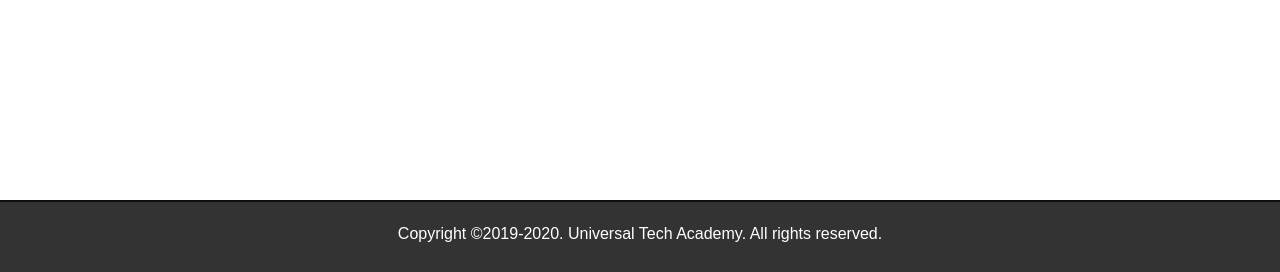
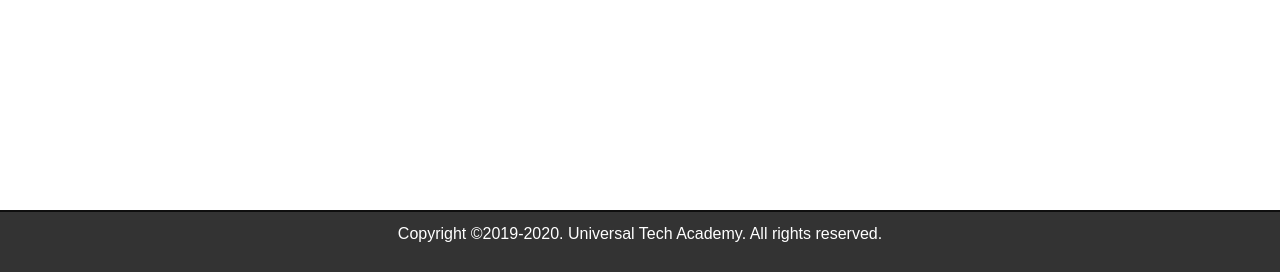
Before and after one commit to AndyFerrie/enrollment, a Flask app: page / in a window 1280 px wide. Shown: the part 528-800 px from the top of the page. Run offline with Flask 3, Linux system fonts and the light colour scheme; some libraries are stand-ins or nearby versions.

Commit message:
Fixes footer position

```diff
--- a/application/static/css/main.css
+++ b/application/static/css/main.css
@@ -11,8 +11,7 @@ html,
 body {
   font-family: Arial, Helvetica, sans-serif;
   height: 100%;
-    position: relative;
-    margin:0px;
+  margin: 0px;
 }
 
 header {
@@ -29,18 +28,21 @@ a {
   color: blue;
 }
 
-a:hover { color : red;}
+a:hover {
+  color: red;
+}
 
 hr {
   width: 100%;
-    height:4px;
+  height: 4px;
   margin-left: auto;
   margin-right: auto;
   background-color: darkblue;
   border: 0 none;
 }
 
-input[type=text], input[type=password] {
+input[type="text"],
+input[type="password"] {
   width: 100%;
   padding: 15px;
   margin: 5px 0 22px 0;
@@ -49,26 +51,32 @@ input[type=text], input[type=password] {
   background: #f1f1f1;
 }
 
-input[type=text]:focus, input[type=password]:focus {
+input[type="text"]:focus,
+input[type="password"]:focus {
   background-color: #ddd;
   outline: none;
 }
 
+.page-container {
+  display: flex;
+  flex-direction: column;
+  min-height: 100vh;
+}
+
 .top-container {
   background: #ccc;
-    padding:5px;
-    border-bottom:2px solid #0f0f0f;
+  padding: 5px;
+  border-bottom: 2px solid #0f0f0f;
 }
 .bottom-container {
   background: #333;
-    padding:5px;
-    border-top:2px solid #0f0f0f;
-    position:absolute;
-    bottom:0;
+  padding: 5px;
+  border-top: 2px solid #0f0f0f;
+  margin-top: auto;
 }
 
 .container-term {
-    width:80%;
+  width: 80%;
   margin-left: auto;
   margin-right: auto;
   text-align: left;
@@ -78,8 +86,8 @@ footer {
   height: 50px;
   color: white;
   padding: 5px;
-    margin-top: 10px;
   bottom: 0px;
+  flex-shrink: 0;
 }
 
 .btn-submit {
--- a/application/templates/layout.html
+++ b/application/templates/layout.html
@@ -14,14 +14,17 @@
         />
     </head>
     <body>
+        <div class="page-container">
             <div class="container-fluid text-center top-container">
                 <img
                     src="{{ url_for('static', filename='images/uta-logo-200.png')}}"
                 />
             </div>
             <div class="container">
-            {% include "includes/nav.html" %} {% block content %} {% endblock %}
+                {% include "includes/nav.html" %} {% block content %} {%
+                endblock %}
             </div>
             {% include "includes/footer.html" %}
+        </div>
     </body>
 </html>
```
Lines whose indentation alone changed are shown as unchanged.
